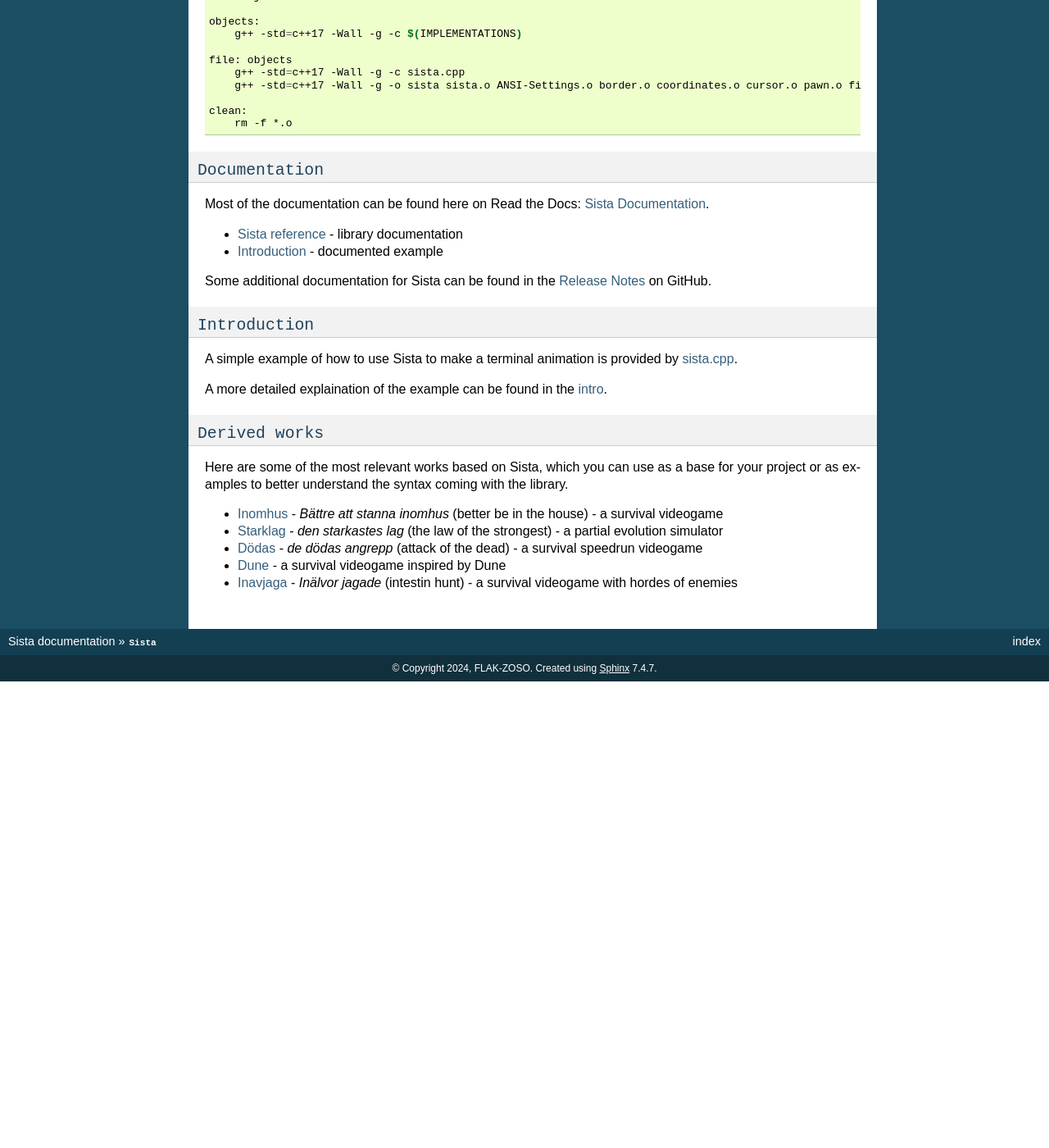
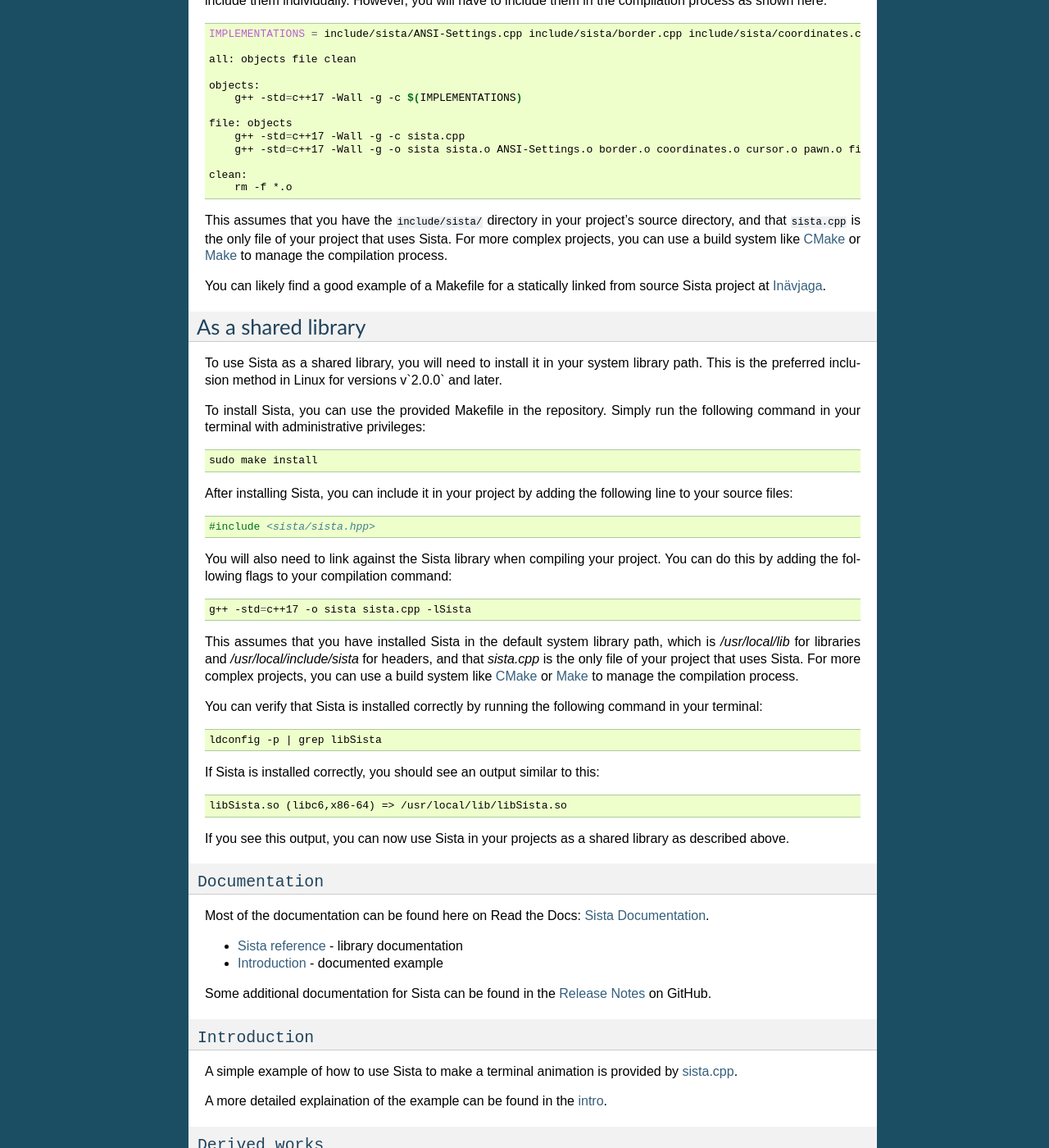
Before and after one commit to FLAK-ZOSO/Sista, a Sphinx documentation site: the page built from docs/index.rst, in a window 1280 px wide and 1400 px high, scrolled down 638 px. Shown: the whole window at 82% size. Built offline with Sphinx 7.4.7, drawn with Linux system fonts in a browser that asks for light colours; before the commit the page ends 1469 px from its top, so only the background shows below that; some of the changed text lies outside the part shown.

Commit message:
Documentation for shared library

```diff
--- a/docs/conf.py
+++ b/docs/conf.py
@@ -18,7 +18,7 @@
 # -- Project information -----------------------------------------------------
 
 project = "Sista"
-copyright = "2024, FLAK-ZOSO"
+copyright = "2025, FLAK-ZOSO"
 author = "FLAK-ZOSO"
 
 
--- a/docs/index.rst
+++ b/docs/index.rst
@@ -21,7 +21,10 @@
 ``Usage``
 -------------
 
-To use Sista, simply include the ``"sista.hpp"`` header in your project's source files.
+As header only library
+-----------------
+
+To use Sista, simply include the ``"sista.hpp"`` header in your project's source files. This is the inclusion method for versions before v`2.0.0`.
 
 .. code-block:: cpp
 
@@ -46,6 +49,51 @@
 
     clean:
         rm -f *.o
+
+This assumes that you have the ``include/sista/`` directory in your project's source directory, and that ``sista.cpp`` is the only file of your project that uses Sista.
+For more complex projects, you can use a build system like `CMake <https://cmake.org/>`_ or `Make <https://www.gnu.org/software/make/>`_ to manage the compilation process.
+
+You can likely find a good example of a Makefile for a statically linked from source Sista project at `Inävjaga <https://github.com/FLAK-ZOSO/Inavjaga/blob/main/Makefile>`_.
+
+As a shared library
+-----------------
+
+To use Sista as a shared library, you will need to install it in your system library path. This is the preferred inclusion method in Linux for versions v`2.0.0` and later.
+
+To install Sista, you can use the provided Makefile in the repository. Simply run the following command in your terminal with administrative privileges:
+
+.. code-block:: bash
+
+    sudo make install
+
+After installing Sista, you can include it in your project by adding the following line to your source files:
+
+.. code-block:: cpp
+
+    #include <sista/sista.hpp>
+
+You will also need to link against the Sista library when compiling your project. You can do this by adding the following flags to your compilation command:
+
+.. code-block:: bash
+
+    g++ -std=c++17 -o sista sista.cpp -lSista
+
+This assumes that you have installed Sista in the default system library path, which is `/usr/local/lib` for libraries and `/usr/local/include/sista` for headers, and that `sista.cpp` is the only file of your project that uses Sista.
+For more complex projects, you can use a build system like `CMake <https://cmake.org/>`_ or `Make <https://www.gnu.org/software/make/>`_ to manage the compilation process.
+
+You can verify that Sista is installed correctly by running the following command in your terminal:
+
+.. code-block:: bash
+
+    ldconfig -p | grep libSista
+
+If Sista is installed correctly, you should see an output similar to this:
+
+.. code-block:: text
+
+    libSista.so (libc6,x86-64) => /usr/local/lib/libSista.so
+
+If you see this output, you can now use Sista in your projects as a shared library as described above.
 
 ``Documentation``
 --------------
@@ -73,4 +121,4 @@
 -  `Starklag <https://github.com/Lioydiano/Starklag>`_ - *den starkastes lag* (the law of the strongest) - a partial evolution simulator
 -  `Dödas <https://github.com/Lioydiano/Dodas>`__ - *de dödas angrepp* (attack of the dead) - a survival speedrun videogame
 -  `Dune <https://github.com/Lioydiano/Dune>`__ - a survival videogame inspired by Dune
--  `Inavjaga <https://github.com/FLAK-ZOSO/Inavjaga>`__ - *Inälvor jagade* (intestin hunt) - a survival videogame with hordes of enemies
+-  `Inävjaga <https://github.com/FLAK-ZOSO/Inavjaga>`__ - *Inälvor jagade* (intestin hunt) - a survival videogame with hordes of enemies
```
Also changed, not shown: README.md (+8 -0 lines), ReleaseNotes.md (+6 -0 lines), 2 other files.
